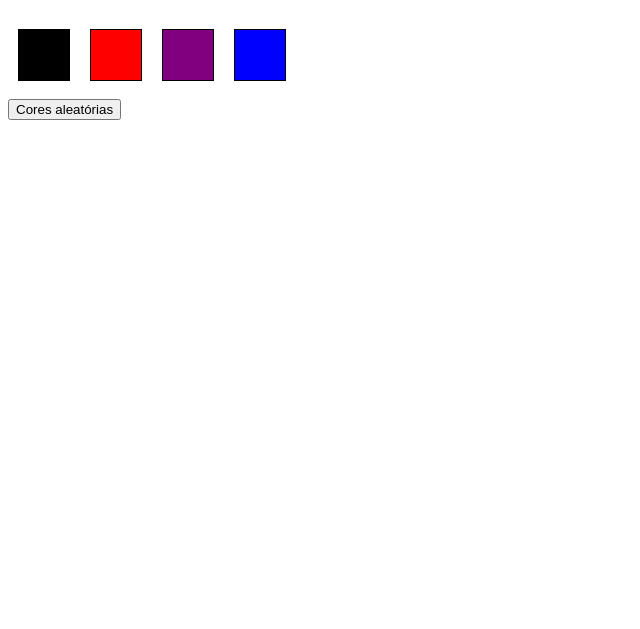
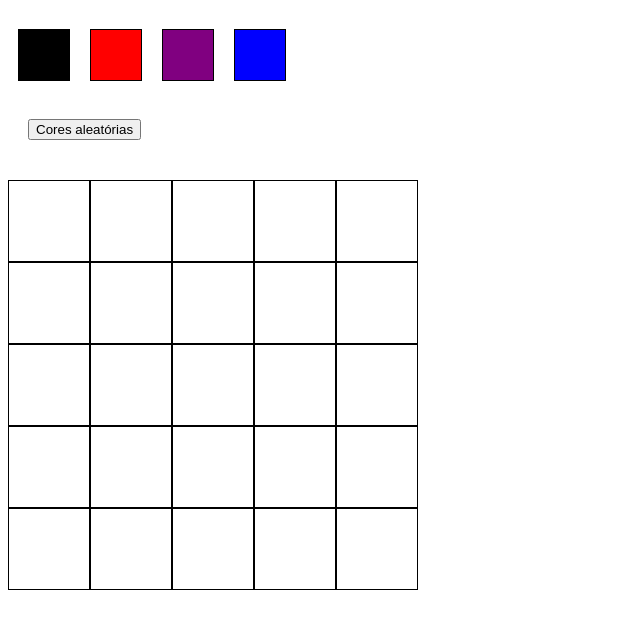
Before and after one commit to LiannyCoringa/Pixels-Art, a website: page index.html in a window 1280 px wide. Shown: the part 61-690 px from the top of the page, without its empty margins (0-640 px from the left). Drawn offline with Linux system fonts and the light colour scheme.

Commit message:
Requisitos 6, 7 e 8. Criei os pixels, estilizei e coloquei a classe selected

```diff
--- a/index.html
+++ b/index.html
@@ -11,6 +11,9 @@
     <h1 id="title">Paleta de Cores</h1>
     <section id="color-palette"></section>
     <button id="button-random-color">Cores aleatórias</button>
+    <section id="pixel-board">
+
+    </section>
     <script src="script.js"></script>
 </body>
 </html>
--- a/script.js
+++ b/script.js
@@ -45,105 +45,13 @@ button.addEventListener('click', () => {
   localStorage.setItem('colorPalette', JSON.stringify(colors));
 });
 
-// const colors = {
-//   paletaUm: 'black',
-//   paletaDois: atribuiCor(paletaDois),
-//   paletaTres: atribuiCor(paletaTres),
-//   paletaQuatro: atribuiCor(paletaQuatro),
-// };
-// if (colors.paletaDois === 'rgb(255, 255, 255)' || colors.paletaDois === 'rgb(0, 0, 0)') {
-//   colors.paletaDois = `rgb(${Math.random() * 350}, ${Math.random() * 350}, ${Math.random() * 350})`;
-// } else if (colors.paletaTres === 'rgb(255, 255, 255)' || colors.paletaTres === 'rgb(0, 0, 0)') {
-//   colors.paletaTres = `rgb(${Math.random() * 350}, ${Math.random() * 450}, ${Math.random() * 50})`
-// } else if (colors.paletaQuatro === 'rgb(255, 255, 255)' || colors.paletaQuatro === 'rgb(0, 0, 0)') {
-//   colors.paletaQuatro = `rgb(${Math.random() * 200}, ${Math.random() * 200}, ${Math.random() * 200})`;
-// }
-// paletteTwo.style.backgroundColor = colors.paletaDois;
-// paletteThree.style.backgroundColor = colors.paletaTres;
-// paletteFour.style.backgroundColor = colors.paletaQuatro;
+const pixelSection = document.getElementById('pixel-board');
+for (let index = 1; index <= 5; index += 1) {
+  for (let index = 1; index <= 5; index += 1) {
+    const pixels = document.createElement('div');
+    pixels.className = 'pixel';
+    pixelSection.appendChild(pixels);
+  }
+}
 
-// localStorage.setItem('colorPalette', JSON.stringify(colors));
-// let backgroundColor02 = paletteTwo.style.backgroundColor;
-// let backgroundColor03 = paletteThree.style.backgroundColor;
-// let backgroundColor04 = paletteFour.style.backgroundColor;
-// const colors = {
-//   paletaUm: 'black',
-//   paletaDois: `rgb(${Math.random() * 350}, ${Math.random() * 350}, ${Math.random() * 350})`,
-//   paletaTres: `rgb(${Math.random() * 350}, ${Math.random() * 450}, ${Math.random() * 50})`,
-//   paletaQuatro: `rgb(${Math.random() * 200}, ${Math.random() * 200}, ${Math.random() * 200})`,
-// };
-// if (colors.paletaDois === 'rgb(255, 255, 255)' || colors.paletaDois === 'rgb(0, 0, 0)') {
-//   colors.paletaDois = `rgb(${Math.random() * 350}, ${Math.random() * 350}, ${Math.random() * 350})`;
-// } else if (colors.paletaTres === 'rgb(255, 255, 255)' || colors.paletaTres === 'rgb(0, 0, 0)') {
-//   colors.paletaTres = `rgb(${Math.random() * 350}, ${Math.random() * 450}, ${Math.random() * 50})`
-// } else if (colors.paletaQuatro === 'rgb(255, 255, 255)' || colors.paletaQuatro === 'rgb(0, 0, 0)') {
-//   colors.paletaQuatro = `rgb(${Math.random() * 200}, ${Math.random() * 200}, ${Math.random() * 200})`;
-// }
-// localStorage.setItem('colorPalette', JSON.stringify(colors));
-
-// paletteTwo.style.backgroundColor = JSON.parse(localStorage.getItem('colorPalette')).paletaDois;
-// paletteThree.style.backgroundColor = JSON.parse(localStorage.getItem('colorPalette')).paletaTres;
-// paletteFour.style.backgroundColor = JSON.parse(localStorage.getItem('colorPalette')).paletaQuatro;
-
-// const divs = document.querySelectorAll('.color');
-// for (let index = 1; index < divs.length; index += 1) {
-//   divs[index].style.backgroundColor = JSON.parse(localStorage.getItem('colorPalette'));
-// }
-
-// const button = document.getElementById('button-random-color');
-// button.addEventListener('click', () => {
-//   colors.paletaDois = `rgb(${Math.random() * 350}, ${Math.random() * 350}, ${Math.random() * 350})`;
-//   colors.paletaTres = `rgb(${Math.random() * 350}, ${Math.random() * 450}, ${Math.random() * 50})`;
-//   colors.paletaQuatro = `rgb(${Math.random() * 200}, ${Math.random() * 200}, ${Math.random() * 200})`;
-// });
-
-// const atribuiCor = (paleta) => {
-//   let cor = '';
-//   if (JSON.parse(localStorage.getItem('colorPalette')).paleta === null) {
-//     cor = `rgb(${Math.random() * 350}, ${Math.random() * 450}, ${Math.random() * 50})`;
-//   } else {
-//     cor = JSON.parse(localStorage.getItem('colorPalette')).paleta;
-//   }
-//   return cor;
-// };
-
-//   colors.paletaDois = `rgb(${Math.random() * 350}, ${Math.random() * 350}, ${Math.random() * 350})`;
-//   colors.paletaTres = `rgb(${Math.random() * 350}, ${Math.random() * 450}, ${Math.random() * 50})`;
-//   colors.paletaQuatro = `rgb(${Math.random() * 200}, ${Math.random() * 200}, ${Math.random() * 200})`;
-//   if (localStorage.getItem('colorPalette') === null) {
-
-//   }
-//   const colors = {
-//     paletaUm: 'black',
-//     paletaDois: `rgb(${Math.random() * 350}, ${Math.random() * 350}, ${Math.random() * 350})`,
-//     paletaTres: `rgb(${Math.random() * 350}, ${Math.random() * 450}, ${Math.random() * 50})`,
-//     paletaQuatro: `rgb(${Math.random() * 200}, ${Math.random() * 200}, ${Math.random() * 200})`,
-//   };
-//   if (colors.paletaDois === 'rgb(255, 255, 255)' || colors.paletaDois === 'rgb(0, 0, 0)') {
-//     colors.paletaDois = `rgb(${Math.random() * 350}, ${Math.random() * 350}, ${Math.random() * 350})`;
-//   } else if (colors.paletaTres === 'rgb(255, 255, 255)' || colors.paletaTres === 'rgb(0, 0, 0)') {
-//     colors.paletaTres = `rgb(${Math.random() * 350}, ${Math.random() * 450}, ${Math.random() * 50})`
-//   } else if (colors.paletaQuatro === 'rgb(255, 255, 255)' || colors.paletaQuatro === 'rgb(0, 0, 0)') {
-//     colors.paletaQuatro = `rgb(${Math.random() * 200}, ${Math.random() * 200}, ${Math.random() * 200})`;
-//   }
-//   localStorage.setItem('colorPalette', JSON.stringify(colors));
-//   // colors.paletaDois = `rgb(${Math.random() * 350}, ${Math.random() * 350}, ${Math.random() * 350})`;
-//   // colors.paletaTres = `rgb(${Math.random() * 350}, ${Math.random() * 450}, ${Math.random() * 50})`;
-//   // colors.paletaQuatro = `rgb(${Math.random() * 200}, ${Math.random() * 200}, ${Math.random() * 200})`;
-//   location.reload();
-// });
-
-
-
-  // if (secondPalette === firstPalette || secondPalette === thirdPalette || secondPalette === fourthPalette) {
-  //   secondPalette = `rgb(${Math.random() * 350}, ${Math.random() * 350}, ${Math.random() * 350})`;
-  // } else if (thirdPalette === firstPalette || thirdPalette === fourthPalette) {
-  //   thirdPalette = `rgb(${Math.random() * 350}, ${Math.random() * 350}, ${Math.random() * 350})`;
-  // } else if (fourthPalette === firstPalette) {
-  //   fourthPalette = `rgb(${Math.random() * 350}, ${Math.random() * 350}, ${Math.random() * 350})`;
-  // } else {
-  //   firstPalette;
-  //   secondPalette;
-  //   thirdPalette;
-  //   fourthPalette;
-  // }
+paletteOne.classList.add('selected');
--- a/style.css
+++ b/style.css
@@ -10,3 +10,21 @@
     padding: 10px;
     border: 1px solid black;
 }
+#button-random-color {
+    margin: 20px;
+}
+#pixel-board {
+    width: 35%;
+    display: flex;
+    flex-flow: row wrap;
+    margin-top: 20px;
+}
+.pixel {
+    display: flex;
+    flex-flow: row wrap;
+    border: 1px solid black;
+    padding: 20px;
+    width: 40px;
+    height: 40px;
+    background-color: white;
+}
```
